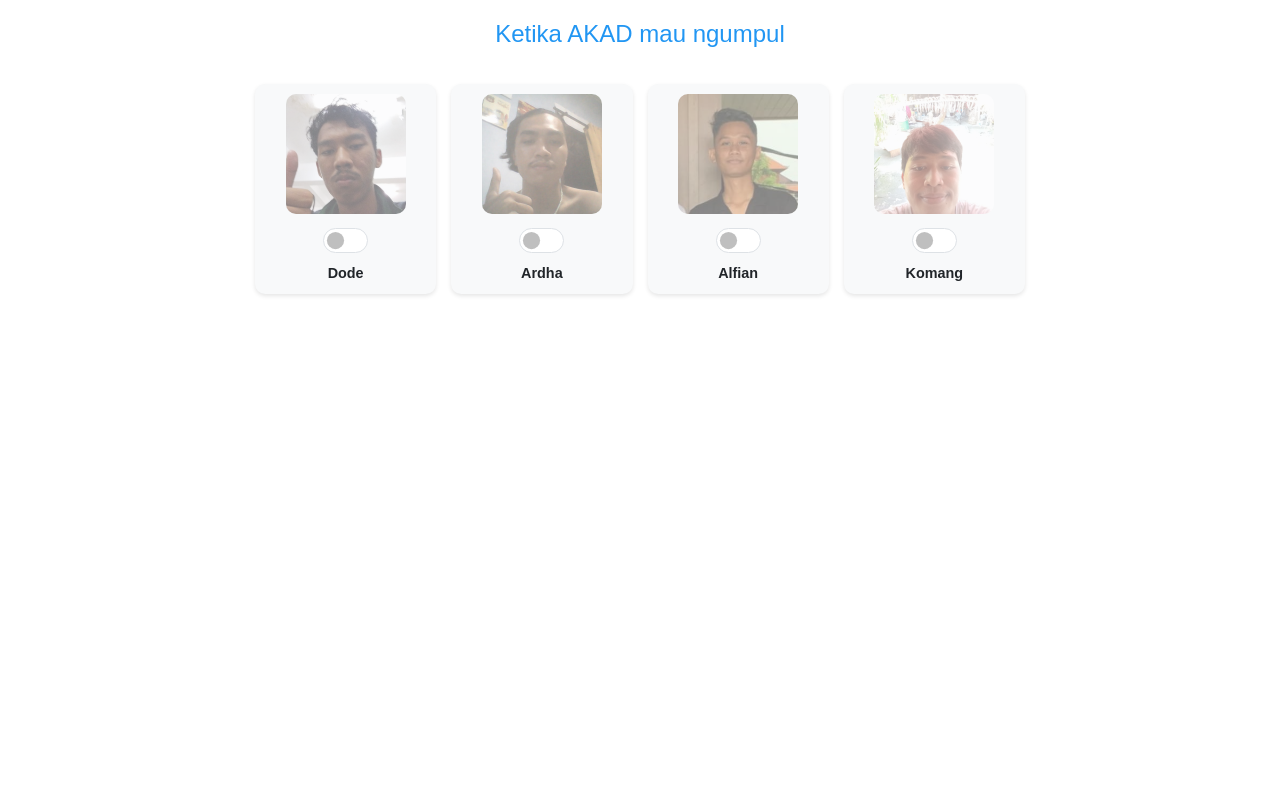
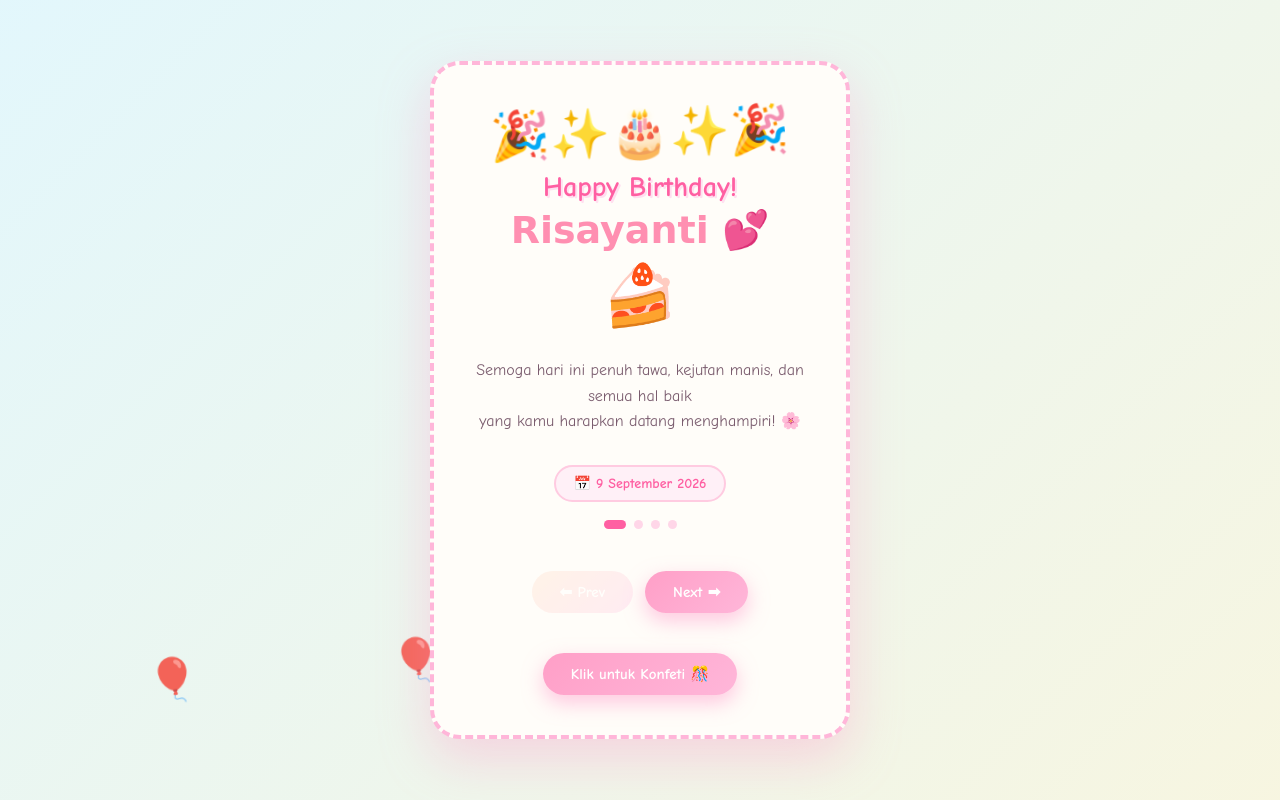
Before and after one commit to ChromaXz/untukmu, a plain HTML site: page index.html in a window 1280 px wide. Drawn offline with nearby package versions, Linux system fonts and the light colour scheme.

Commit message:
Update index.html

```diff
--- a/index.html
+++ b/index.html
@@ -1,177 +1,340 @@
 <!DOCTYPE html>
-<html>
+<html lang="id">
 <head>
+<meta charset="UTF-8">
 <meta name="viewport" content="width=device-width, initial-scale=1.0">
-    <link href="https://cdnjs.cloudflare.com/ajax/libs/bootstrap/5.3.2/css/bootstrap.min.css" rel="stylesheet">
+<title>Happy Birthday Risayanti! 🎂</title>
 <style>
-        .title {
-            text-align: center;
-            margin: 20px 0;
-            font-family: Arial, sans-serif;
-            color: #2196F3;
-            font-size: 1.5rem;
-            padding: 0 15px;
+  * { box-sizing: border-box; }
+
+  body {
+    margin: 0;
+    min-height: 100vh;
+    display: flex;
+    align-items: center;
+    justify-content: center;
+    font-family: 'Comic Sans MS', 'Trebuchet MS', sans-serif;
+    background: linear-gradient(135deg, #ffe0f0 0%, #e0f7ff 50%, #fff5d6 100%);
+    background-size: 300% 300%;
+    animation: bgShift 10s ease infinite;
+    overflow: hidden;
+    position: relative;
   }
 
-        .container {
-            display: grid;
-            grid-template-columns: repeat(auto-fit, minmax(150px, 1fr));
-            gap: 15px;
-            padding: 15px;
-            max-width: 800px;
-            margin: 0 auto;
+  @keyframes bgShift {
+    0% { background-position: 0% 50%; }
+    50% { background-position: 100% 50%; }
+    100% { background-position: 0% 50%; }
   }
 
-        .switch-card {
-            width: 100%;
-            margin: 0 auto;
+  .card {
+    background: #fffdf9;
+    border-radius: 30px;
+    padding: 40px 35px;
+    max-width: 420px;
+    width: 90%;
     text-align: center;
-            padding: 10px;
-            background: #f8f9fa;
-            border-radius: 10px;
-            box-shadow: 0 2px 4px rgba(0,0,0,0.1);
+    box-shadow: 0 20px 50px rgba(255, 150, 200, 0.35);
+    border: 4px dashed #ffb6d9;
+    position: relative;
+    z-index: 5;
+    animation: popIn 0.8s ease;
   }
 
-        .image-container {
-            position: relative;
-            width: 120px;
-            height: 120px;
-            margin: 0 auto 10px;
-            border-radius: 10px;
-            overflow: hidden;
+  @keyframes popIn {
+    0% { transform: scale(0.7); opacity: 0; }
+    100% { transform: scale(1); opacity: 1; }
   }
 
-        .image-container img {
-            width: 100%;
-            height: 100%;
-            object-fit: cover;
-            opacity: 0.5;
-            transition: .4s;
+  .emoji-top {
+    font-size: 48px;
+    animation: wiggle 1.8s ease-in-out infinite;
+    display: inline-block;
   }
 
-        .image-container.active img {
-            opacity: 1;
+  @keyframes wiggle {
+    0%, 100% { transform: rotate(-8deg); }
+    50% { transform: rotate(8deg); }
   }
 
-        .form-check-input {
-            height: 25px !important;
-            width: 45px !important;
-            cursor: pointer;
+  h1 {
+    color: #ff5fa2;
+    font-size: 28px;
+    margin: 10px 0 5px;
+    text-shadow: 2px 2px 0 #ffe0f0;
   }
 
-        .switch-label {
-            margin-top: 10px;
-            font-family: Arial, sans-serif;
-            font-weight: bold;
-            font-size: 0.9rem;
+  h2.name {
+    color: #ff8fb1;
+    font-size: 32px;
+    margin: 5px 0 20px;
+    font-family: 'Brush Script MT', cursive;
+    font-size: 38px;
   }
 
-        .form-switch {
-            padding-left: 0;
+  p.msg {
+    color: #7a5c6e;
+    font-size: 16px;
+    line-height: 1.6;
+    margin: 15px 0;
+  }
+
+  .date-badge {
+    display: inline-block;
+    margin-top: 15px;
+    background: #fff0f7;
+    color: #ff5fa2;
+    padding: 8px 18px;
+    border-radius: 50px;
+    font-size: 14px;
+    font-weight: bold;
+    border: 2px solid #ffcbe1;
+  }
+
+  .cake {
+    font-size: 60px;
+    margin: 15px 0;
+    animation: bounce 1.4s ease-in-out infinite;
+  }
+
+  @keyframes bounce {
+    0%, 100% { transform: translateY(0); }
+    50% { transform: translateY(-12px); }
+  }
+
+  .balloons {
+    position: fixed;
+    top: 0; left: 0; right: 0; bottom: 0;
+    pointer-events: none;
+    z-index: 1;
+  }
+
+  .balloon {
+    position: absolute;
+    bottom: -120px;
+    font-size: 40px;
+    animation: floatUp linear infinite;
+  }
+
+  @keyframes floatUp {
+    0% { transform: translateY(0) translateX(0) rotate(0deg); opacity: 1; }
+    100% { transform: translateY(-110vh) translateX(20px) rotate(15deg); opacity: 0.3; }
+  }
+
+  .confetti {
+    position: fixed;
+    top: -20px;
+    font-size: 20px;
+    animation: fall linear infinite;
+    pointer-events: none;
+    z-index: 2;
+  }
+
+  @keyframes fall {
+    0% { transform: translateY(0) rotate(0deg); opacity: 1; }
+    100% { transform: translateY(110vh) rotate(360deg); opacity: 0.8; }
+  }
+
+  .btn {
+    margin-top: 22px;
+    background: linear-gradient(135deg, #ff9fc7, #ffb6d9);
+    color: white;
+    border: none;
+    padding: 12px 28px;
+    border-radius: 50px;
+    font-size: 15px;
+    font-weight: bold;
+    cursor: pointer;
+    box-shadow: 0 8px 20px rgba(255,150,200,0.5);
+    transition: transform 0.2s ease;
+    font-family: inherit;
+  }
+
+  .btn:active {
+    transform: scale(0.95);
+  }
+
+  .btn:disabled {
+    opacity: 0.4;
+    cursor: not-allowed;
+    box-shadow: none;
+  }
+
+  .btn-secondary {
+    background: linear-gradient(135deg, #ffe3ce, #ffd1e8);
+  }
+
+  .nav-row {
     display: flex;
     justify-content: center;
-            align-items: center;
+    gap: 12px;
+    margin-top: 20px;
+    flex-wrap: wrap;
   }
 
-        .form-switch .form-check-input {
-            margin-left: 0;
+  .dots {
+    display: flex;
+    justify-content: center;
+    gap: 8px;
+    margin-top: 18px;
   }
 
-        @media (max-width: 576px) {
-            .container {
-                grid-template-columns: repeat(2, 1fr);
-                gap: 10px;
-                padding: 10px;
+  .dot {
+    width: 9px;
+    height: 9px;
+    border-radius: 50%;
+    background: #ffd6e8;
+    transition: all 0.3s ease;
   }
 
-            .switch-card {
-                padding: 8px;
+  .dot.active {
+    background: #ff5fa2;
+    width: 22px;
+    border-radius: 6px;
   }
 
-            .image-container {
-                width: 100px;
-                height: 100px;
+  .slide {
+    display: none;
+    animation: popIn 0.5s ease;
   }
 
-            .title {
-                font-size: 1.2rem;
-                margin: 15px 0;
+  .slide.active {
+    display: block;
   }
+
+  .big-emoji {
+    font-size: 60px;
+    margin: 10px 0;
+    animation: bounce 1.4s ease-in-out infinite;
   }
 </style>
 </head>
 <body>
-    <h1 class="title">Ketika AKAD mau ngumpul</h1>
-    <div class="container">
-        <div class="switch-card">
-            <div class="image-container" id="image0">
-                <img src="dode.jpg" alt="Dode">
-            </div>
-            <div class="form-check form-switch">
-                <input class="form-check-input" type="checkbox" role="switch" id="switch0" onchange="handleSwitch(0)">
-            </div>
-            <div class="switch-label">Dode</div>
-        </div>
-        <div class="switch-card">
-            <div class="image-container" id="image1">
-                <img src="ardha.jpg" alt="Ardha">
-            </div>
-            <div class="form-check form-switch">
-                <input class="form-check-input" type="checkbox" role="switch" id="switch1" onchange="handleSwitch(1)">
-            </div>
-            <div class="switch-label">Ardha</div>
-        </div>
-        <div class="switch-card">
-            <div class="image-container" id="image2">
-                <img src="alfian.jpg" alt="Alfian">
-            </div>
-            <div class="form-check form-switch">
-                <input class="form-check-input" type="checkbox" role="switch" id="switch2" onchange="handleSwitch(2)">
-            </div>
-            <div class="switch-label">Alfian</div>
-        </div>
-        <div class="switch-card">
-            <div class="image-container" id="image3">
-                <img src="komang.jpg" alt="Komang">
-            </div>
-            <div class="form-check form-switch">
-                <input class="form-check-input" type="checkbox" role="switch" id="switch3" onchange="handleSwitch(3)">
-            </div>
-            <div class="switch-label">Komang</div>
-        </div>
+
+  <div class="balloons" id="balloons"></div>
+
+  <div class="card">
+
+    <div class="slide active" data-slide="0">
+      <div class="emoji-top">🎉✨🎂✨🎉</div>
+      <h1>Happy Birthday!</h1>
+      <h2 class="name">Risayanti 💕</h2>
+      <div class="cake">🍰</div>
+      <p class="msg">
+        Semoga hari ini penuh tawa, kejutan manis, dan semua hal baik<br>
+        yang kamu harapkan datang menghampiri! 🌸
+      </p>
+      <div class="date-badge">📅 9 September 2026</div>
     </div>
 
-    <script src="https://cdnjs.cloudflare.com/ajax/libs/bootstrap/5.3.2/js/bootstrap.bundle.min.js"></script>
+    <div class="slide" data-slide="1">
+      <div class="big-emoji">🥳</div>
+      <h1>Terus Bersinar!</h1>
+      <p class="msg">
+        Semoga tahun ini membawa lebih banyak kebahagiaan,<br>
+        kesehatan, dan mimpi-mimpi yang terwujud satu per satu. ✨<br><br>
+        Jadilah versi terbaik dari dirimu, Risa! 🌟
+      </p>
+    </div>
+
+    <div class="slide" data-slide="2">
+      <div class="big-emoji">🎁</div>
+      <h1>Sebuah Doa Kecil</h1>
+      <p class="msg">
+        Semoga rezeki lancar, hati selalu tenang,<br>
+        dan orang-orang baik selalu ada di sekelilingmu. 💫<br><br>
+        Happy birthday sekali lagi ya! 🎈
+      </p>
+    </div>
+
+    <div class="slide" data-slide="3">
+      <div class="big-emoji">💌</div>
+      <h1>Selamat Ulang Tahun!</h1>
+      <h2 class="name" style="font-size:26px;">Risayanti 🎂</h2>
+      <p class="msg">
+        Semoga harimu secerah senyummu.<br>
+        Sampai jumpa di ulang tahun berikutnya! 🥂
+      </p>
+      <div class="date-badge">📅 9 September 2026</div>
+    </div>
+
+    <div class="dots" id="dots"></div>
+
+    <div class="nav-row">
+      <button class="btn btn-secondary" id="prevBtn" onclick="changeSlide(-1)">⬅ Prev</button>
+      <button class="btn" id="nextBtn" onclick="changeSlide(1)">Next ➡</button>
+    </div>
+
+    <br>
+    <button class="btn" onclick="celebrate()">Klik untuk Konfeti 🎊</button>
+  </div>
+
 <script>
-        const switches = document.querySelectorAll('.form-check-input');
-        const imageContainers = document.querySelectorAll('.image-container');
-        let activeSwitches = [false, false, false, false];
-        let activeOrder = [];
+  const slides = document.querySelectorAll('.slide');
+  const dotsContainer = document.getElementById('dots');
+  let current = 0;
 
-        function handleSwitch(index) {
-            const isChecked = switches[index].checked;
+  slides.forEach((s, i) => {
+    const dot = document.createElement('div');
+    dot.className = 'dot' + (i === 0 ? ' active' : '');
+    dotsContainer.appendChild(dot);
+  });
 
-            if (isChecked) {
-                if (activeOrder.length >= 3) {
-                    const oldestActiveIndex = activeOrder[0];
-                    switches[oldestActiveIndex].checked = false;
-                    imageContainers[oldestActiveIndex].classList.remove('active');
-                    activeSwitches[oldestActiveIndex] = false;
-                    activeOrder.shift();
+  const dots = document.querySelectorAll('.dot');
+
+  function showSlide(index) {
+    slides.forEach(s => s.classList.remove('active'));
+    dots.forEach(d => d.classList.remove('active'));
+    slides[index].classList.add('active');
+    dots[index].classList.add('active');
+
+    document.getElementById('prevBtn').disabled = index === 0;
+    document.getElementById('nextBtn').disabled = index === slides.length - 1;
+
+    if (index === slides.length - 1) {
+      celebrate();
+    }
   }
 
-                activeSwitches[index] = true;
-                imageContainers[index].classList.add('active');
-                activeOrder.push(index);
-            } else {
-                activeSwitches[index] = false;
-                imageContainers[index].classList.remove('active');
-                const orderIndex = activeOrder.indexOf(index);
-                if (orderIndex > -1) {
-                    activeOrder.splice(orderIndex, 1);
+  function changeSlide(dir) {
+    const next = current + dir;
+    if (next < 0 || next >= slides.length) return;
+    current = next;
+    showSlide(current);
   }
+
+  showSlide(current);
+
+  function createBalloons() {
+    const emojis = ['🎈','🎈','🎈','💗','🩵'];
+    const container = document.getElementById('balloons');
+    for (let i = 0; i < 8; i++) {
+      const b = document.createElement('div');
+      b.className = 'balloon';
+      b.textContent = emojis[Math.floor(Math.random() * emojis.length)];
+      b.style.left = Math.random() * 100 + '%';
+      b.style.animationDuration = (8 + Math.random() * 6) + 's';
+      b.style.animationDelay = (Math.random() * 6) + 's';
+      container.appendChild(b);
+    }
+  }
+  createBalloons();
+  setInterval(createBalloons, 8000);
+
+  function celebrate() {
+    const emojis = ['🎉','✨','🎊','💖','🌸','⭐'];
+    for (let i = 0; i < 30; i++) {
+      const c = document.createElement('div');
+      c.className = 'confetti';
+      c.textContent = emojis[Math.floor(Math.random() * emojis.length)];
+      c.style.left = Math.random() * 100 + '%';
+      c.style.animationDuration = (2 + Math.random() * 2) + 's';
+      c.style.fontSize = (16 + Math.random() * 14) + 'px';
+      document.body.appendChild(c);
+      setTimeout(() => c.remove(), 4000);
     }
   }
 </script>
+
 </body>
 </html>
```
Lines whose indentation alone changed are shown as unchanged.
